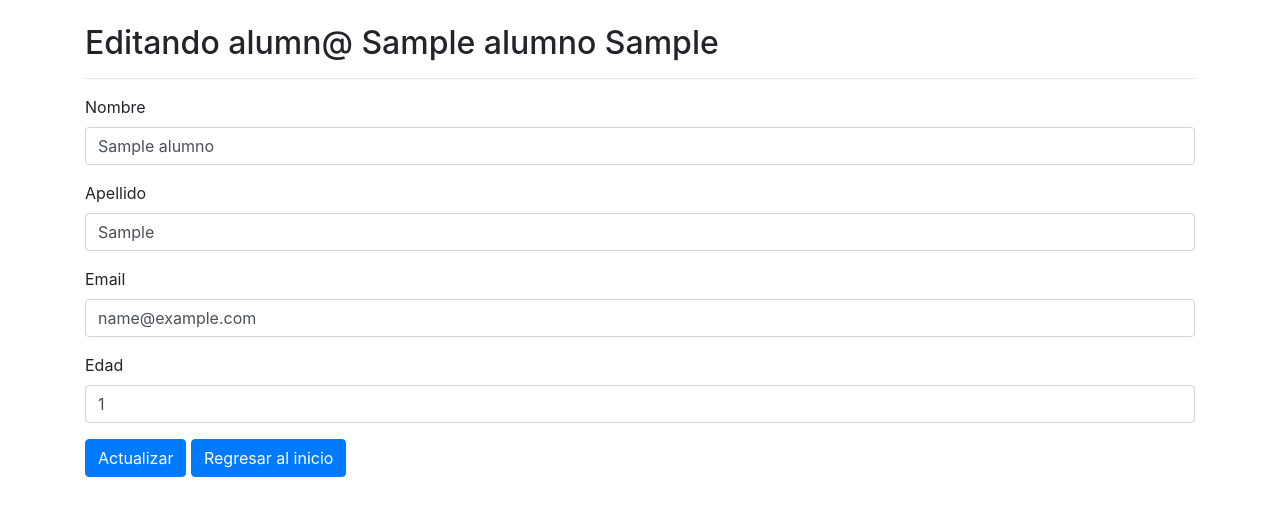
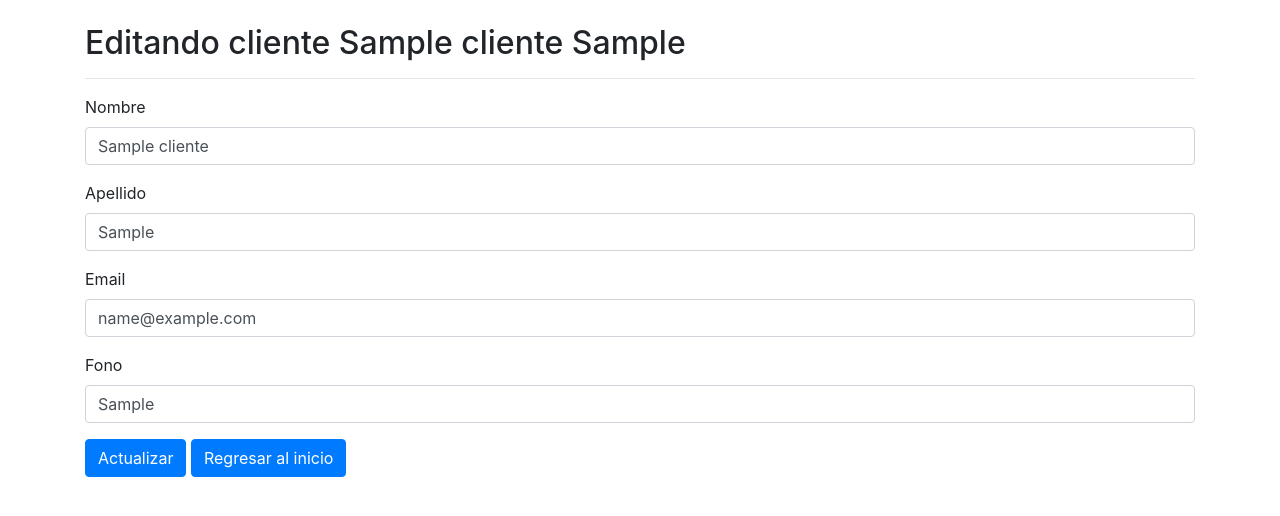
Before and after one commit to insomn1um/sysos, a PHP site: page /editar.php?id=1 in a window 1280 px wide. Shown: the top 516 px of the page. Run offline with PHP 8.4, Linux system fonts and the light colour scheme; tables that the repository leaves empty hold one stand-in row (values such as "Sample post").

Commit message:
editar ok

```diff
--- a/borrar.php
+++ b/borrar.php
@@ -13,7 +13,7 @@ try {
   $conexion = new PDO($dsn, $config['db']['user'], $config['db']['pass'], $config['db']['options']);
 
   $id = $_GET['id'];
-  $consultaSQL = "DELETE FROM alumnos WHERE id =" . $id;
+  $consultaSQL = "DELETE FROM clientes WHERE id =" . $id;
 
   $sentencia = $conexion->prepare($consultaSQL);
   $sentencia->execute();
--- a/editar.php
+++ b/editar.php
@@ -15,7 +15,7 @@ $resultado = [
 
 if (!isset($_GET['id'])) {
   $resultado['error'] = true;
-  $resultado['mensaje'] = 'El alumno no existe';
+  $resultado['mensaje'] = 'El cliente no existe';
 }
 
 if (isset($_POST['submit'])) {
@@ -23,23 +23,23 @@ if (isset($_POST['submit'])) {
     $dsn = 'mysql:host=' . $config['db']['host'] . ';dbname=' . $config['db']['name'];
     $conexion = new PDO($dsn, $config['db']['user'], $config['db']['pass'], $config['db']['options']);
 
-    $alumno = [
+    $clientes = [
       "id"        => $_GET['id'],
       "nombre"    => $_POST['nombre'],
       "apellido"  => $_POST['apellido'],
       "email"     => $_POST['email'],
-      "edad"      => $_POST['edad']
+      "fono"      => $_POST['fono']
     ];
 
-    $consultaSQL = "UPDATE alumnos SET
+    $consultaSQL = "UPDATE clientes SET
         nombre = :nombre,
         apellido = :apellido,
         email = :email,
-        edad = :edad,
+        fono = :fono,
         updated_at = NOW()
         WHERE id = :id";
     $consulta = $conexion->prepare($consultaSQL);
-    $consulta->execute($alumno);
+    $consulta->execute($clientes);
 
   } catch(PDOException $error) {
     $resultado['error'] = true;
@@ -52,16 +52,16 @@ try {
   $conexion = new PDO($dsn, $config['db']['user'], $config['db']['pass'], $config['db']['options']);
 
   $id = $_GET['id'];
-  $consultaSQL = "SELECT * FROM alumnos WHERE id =" . $id;
+  $consultaSQL = "SELECT * FROM clientes WHERE id =" . $id;
 
   $sentencia = $conexion->prepare($consultaSQL);
   $sentencia->execute();
 
-  $alumno = $sentencia->fetch(PDO::FETCH_ASSOC);
+  $clientes = $sentencia->fetch(PDO::FETCH_ASSOC);
 
-  if (!$alumno) {
+  if (!$clientes) {
     $resultado['error'] = true;
-    $resultado['mensaje'] = 'No se ha encontrado el alumno';
+    $resultado['mensaje'] = 'No se ha encontrado el cliente';
   }
 
 } catch(PDOException $error) {
@@ -95,7 +95,7 @@ if (isset($_POST['submit']) && !$resultado['error']) {
     <div class="row">
       <div class="col-md-12">
         <div class="alert alert-success" role="alert">
-          El alumno ha sido actualizado correctamente
+          El cl$clientes ha sido actualizado correctamente
         </div>
       </div>
     </div>
@@ -105,29 +105,29 @@ if (isset($_POST['submit']) && !$resultado['error']) {
 ?>
 
 <?php
-if (isset($alumno) && $alumno) {
+if (isset($clientes) && $clientes) {
   ?>
   <div class="container">
     <div class="row">
       <div class="col-md-12">
-        <h2 class="mt-4">Editando alumn@ <?= escapar($alumno['nombre']) . ' ' . escapar($alumno['apellido'])  ?></h2>
+        <h2 class="mt-4">Editando cliente <?= escapar($clientes['nombre']) . ' ' . escapar($clientes['apellido'])  ?></h2>
         <hr>
         <form method="post">
           <div class="form-group">
             <label for="nombre">Nombre</label>
-            <input type="text" name="nombre" id="nombre" value="<?= escapar($alumno['nombre']) ?>" class="form-control">
+            <input type="text" name="nombre" id="nombre" value="<?= escapar($clientes['nombre']) ?>" class="form-control">
           </div>
           <div class="form-group">
             <label for="apellido">Apellido</label>
-            <input type="text" name="apellido" id="apellido" value="<?= escapar($alumno['apellido']) ?>" class="form-control">
+            <input type="text" name="apellido" id="apellido" value="<?= escapar($clientes['apellido']) ?>" class="form-control">
           </div>
           <div class="form-group">
             <label for="email">Email</label>
-            <input type="email" name="email" id="email" value="<?= escapar($alumno['email']) ?>" class="form-control">
+            <input type="email" name="email" id="email" value="<?= escapar($clientes['email']) ?>" class="form-control">
           </div>
           <div class="form-group">
-            <label for="edad">Edad</label>
-            <input type="text" name="edad" id="edad" value="<?= escapar($alumno['edad']) ?>" class="form-control">
+            <label for="fono">Fono</label>
+            <input type="text" name="fono" id="fono" value="<?= escapar($clientes['fono']) ?>" class="form-control">
           </div>
           <div class="form-group">
             <input name="csrf" type="hidden" value="<?php echo escapar($_SESSION['csrf']); ?>">
```
